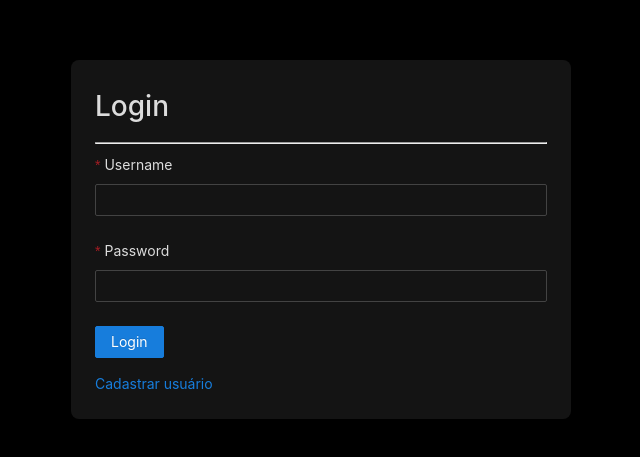
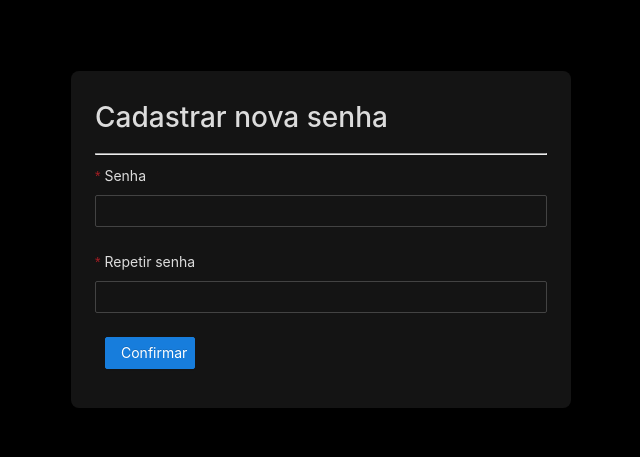
Before and after one commit to rafaelkorz/doacoes, a React (Create React App) app in the folder frontend/: page /newpassword/1 in a window 1280 px wide. Before the commit this address led to /login. Shown: the part 161-618 px from the top of the page, without its empty margins (319-959 px from the left). Built offline with nearby package versions, Linux system fonts and the light colour scheme; no server answers.

Commit message:
Finished forget password

```diff
--- a/frontend/src/App.js
+++ b/frontend/src/App.js
@@ -1,20 +1,26 @@
-import {Route , BrowserRouter , Redirect} from 'react-router-dom'
+import {Route , BrowserRouter , Redirect, Switch} from 'react-router-dom'
 import { useDispatch } from 'react-redux'
 import Home from './pages/Home'
 import Login from './pages/Login'
 import Register from './pages/Register'
 import DonationsListUser from './pages/DonationsListUser';
+import Forgot from './pages/Forgot';
+import NewPassword from './pages/NewPassword';
 import Admin from './pages/Admin';
 
 function App() {
   return (
     <div style={{height: '100%'}}>
       <BrowserRouter>
-        <ProtectedRoute path='/' exact component={Home} />
-        <Route path='/login' exact component={Login} />
-        <Route path='/register' exact component={Register} />
-        <ProtectedRoute path='/listdonations' exact component={DonationsListUser} />
-        <ProtectedRoute path='/admin' exact component={Admin} />
+        <Switch>
+          <ProtectedRoute path='/' exact component={Home} />
+          <Route path='/login' exact component={Login} />
+          <Route path='/register' exact component={Register} />
+          <Route path='/forgot' exact component={Forgot} />
+          <Route path='/newpassword/:token' exact component={NewPassword} />
+          <ProtectedRoute path='/listdonations' exact component={DonationsListUser} />
+          <ProtectedRoute path='/admin' exact component={Admin} />
+        </Switch>
       </BrowserRouter>
     </div>
   );
@@ -26,7 +32,9 @@ export function ProtectedRoute(props) {
   const dispatch = useDispatch()
 
   const user = JSON.parse(localStorage.getItem('user'))
+
   dispatch({ type: 'GET_USER_LOGGED' , payload: user})
+
   if (user) {
     return <Route {...props}/>
   } else {
--- /dev/null
+++ b/frontend/src/pages/Forgot.js
@@ -0,0 +1,55 @@
+import React from 'react'
+import {Button, Form , Input, Card, message} from 'antd'
+import { useHistory } from 'react-router-dom';
+import { api } from './../services/api';
+
+function Forgot() {
+  const history = useHistory();
+
+  async function onFinish(values) {
+    // console.log(values);
+    const response = await api.post('/api/users/resetpassword', values)
+    if (response.data.type === 1) {
+      message.error(response.data.message)
+    } else {
+      message.success(response.data.message)
+      history.push('/login')
+    }
+  }
+
+  return (
+    <div style={{ height: '100%',
+                  display: 'flex',
+                  alignItems: 'center',
+                  justifyContent: 'space-around' }}
+    >
+      <Card style={{ width: 500,  borderRadius: '8px'}} bordered={false}>
+        <Form layout='vertical' onFinish={onFinish}>
+          <h1>Recuperar Senha</h1>
+          <hr style={{ marginBottom: 10}}/>
+          <Form.Item
+            name='email'
+            label='Email'
+            rules={[{ required: true }]}>
+            <Input/>
+          </Form.Item>
+          <Button
+            // onClick={onFinish}
+            htmlType="submit"
+            type="primary"
+            style={{ marginBottom: 15, marginLeft: 10 }}>
+            Recuperar
+          </Button>
+          <Button
+            onClick={() => history.goBack()}
+            type="primary"
+            style={{ marginBottom: 15, marginLeft: 10, width: 90 }}>
+            Login
+          </Button>
+        </Form>
+      </Card>
+    </div>
+  )
+}
+
+export default Forgot
--- a/frontend/src/pages/Login.js
+++ b/frontend/src/pages/Login.js
@@ -4,10 +4,12 @@ import { Link } from 'react-router-dom'
 import { useDispatch , useSelector} from 'react-redux'
 import { userLogin } from '../redux/actions/userActions'
 import Spinner from '../components/Spinner';
+import { useHistory } from 'react-router-dom';
 
 function Login() {
   const dispatch = useDispatch()
   const { loading } = useSelector(state => state.alertsReducer)
+  const history = useHistory();
 
   function onFinish(values) {
     dispatch(userLogin(values))
@@ -27,21 +29,33 @@ function Login() {
           <Form layout='vertical' onFinish={onFinish}>
             <h1>Login</h1>
             <hr style={{ marginBottom: 10}}/>
-            <Form.Item name='username' label='Username' rules={[{required: true}]}>
-                <Input/>
+            <Form.Item
+              name='username'
+              label='Username'
+              rules={[{ required: true }]}>
+              <Input/>
             </Form.Item>
-            <Form.Item name='password' label='Password' rules={[{required: true}]}>
-                <Input type='password'/>
+            <Form.Item
+              name='password'
+              label='Password'
+              rules={[{ required: true }]}>
+              <Input type='password'/>
             </Form.Item>
+            <Link to='/forgot'>Esqueci minha senha</Link>
+            <br /> <br />
             <Button
               htmlType="submit"
               loading={loading ? true : false}
               type="primary"
-              style={{ marginBottom: 15}}>
+              style={{ marginBottom: 15, width: 90}}>
               Login
             </Button>
-            <br />
-            <Link to='/register'>Cadastrar usuário</Link>
+            <Button
+              onClick={() => history.push("/register")}
+              type="primary"
+              style={{ marginBottom: 15, marginLeft: 10 }}>
+              Cadastrar
+            </Button>
           </Form>
           }
       </Card>
--- /dev/null
+++ b/frontend/src/pages/NewPassword.js
@@ -0,0 +1,64 @@
+import React from 'react'
+import { useParams } from "react-router-dom";
+import { Button, Form , Input, Card, message } from 'antd'
+import { useHistory } from 'react-router-dom';
+import { api } from './../services/api';
+
+function NewPassword() {
+  const { token } = useParams();
+  const history = useHistory();
+
+  async function onFinish(values) {
+    const password = values.newPassword
+    const password2 = values.newPassword2
+
+    if (password !== password2) {
+      message.warn('Senhas informadas são diferentes!')
+    } else if (password) {
+      const data = {
+        token,
+        password,
+      }
+      await api.post('/api/users/newpassword', data);
+      message.success('Senha alterada com sucesso!')
+      history.push('/login');
+    }
+  }
+
+
+  return (
+    <div style={{ height: '100%',
+                  display: 'flex',
+                  alignItems: 'center',
+                  justifyContent: 'space-around' }}
+    >
+      <Card style={{ width: 500,  borderRadius: '8px'}} bordered={false}>
+        <Form layout='vertical' onFinish={onFinish}>
+          <h1>Cadastrar nova senha</h1>
+          <hr style={{ marginBottom: 10}}/>
+          <Form.Item
+            name='newPassword'
+            label='Senha'
+            rules={[{ required: true }]}>
+            <Input/>
+          </Form.Item>
+          <Form.Item
+            name='newPassword2'
+            label='Repetir senha'
+            rules={[{ required: true }]}>
+            <Input/>
+          </Form.Item>
+          <Button
+            htmlType="submit"
+            onClick={onFinish}
+            type="primary"
+            style={{ marginBottom: 15, marginLeft: 10, width: 90 }}>
+            Confirmar
+          </Button>
+        </Form>
+      </Card>
+    </div>
+  )
+}
+
+export default NewPassword
--- a/frontend/src/pages/Register.js
+++ b/frontend/src/pages/Register.js
@@ -1,13 +1,14 @@
 import React from "react";
 import { Button, Card, Form, Input } from "antd";
-import { Link } from "react-router-dom";
 import {useDispatch , useSelector} from 'react-redux'
 import { userRegister } from "../redux/actions/userActions";
 import Spinner from '../components/Spinner';
+import { useHistory } from 'react-router-dom';
 
 function Register() {
   const dispatch = useDispatch()
   const { loading } = useSelector(state => state.alertsReducer)
+  const history = useHistory();
 
   function onFinish(values) {
     dispatch(userRegister(values))
@@ -70,8 +71,12 @@ function Register() {
               style={{ marginBottom: 15}}>
               Register
           </Button>
-          <br />
-          <Link to="/login">Clique para logar</Link>
+          <Button
+            onClick={() => history.push("/login")}
+            type="primary"
+            style={{ marginBottom: 15, marginLeft: 10, width: 80 }}>
+            Login
+          </Button>
         </Form>
       </Card>
     </div>
--- a/frontend/src/redux/actions/userActions.js
+++ b/frontend/src/redux/actions/userActions.js
@@ -1,4 +1,4 @@
-import {api} from './../../services/api';
+import { api } from './../../services/api';
 import { message } from 'antd'
 
 export const userLogin = ( reqObj ) => async dispatch => {
```
